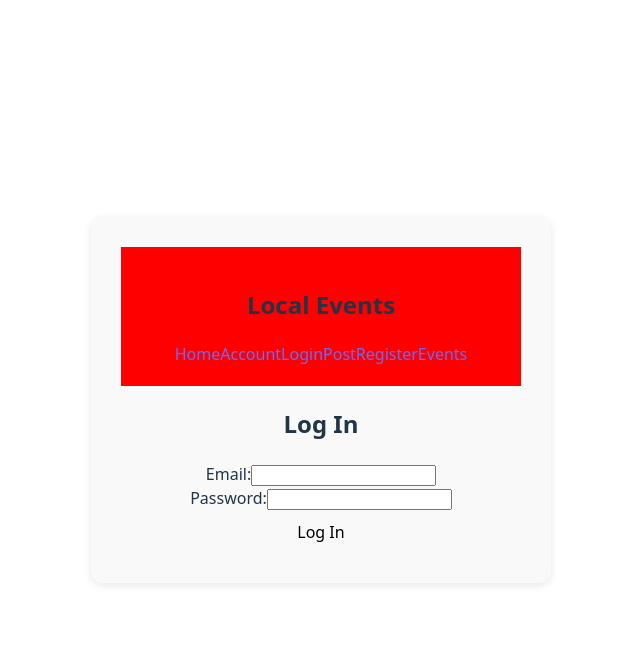
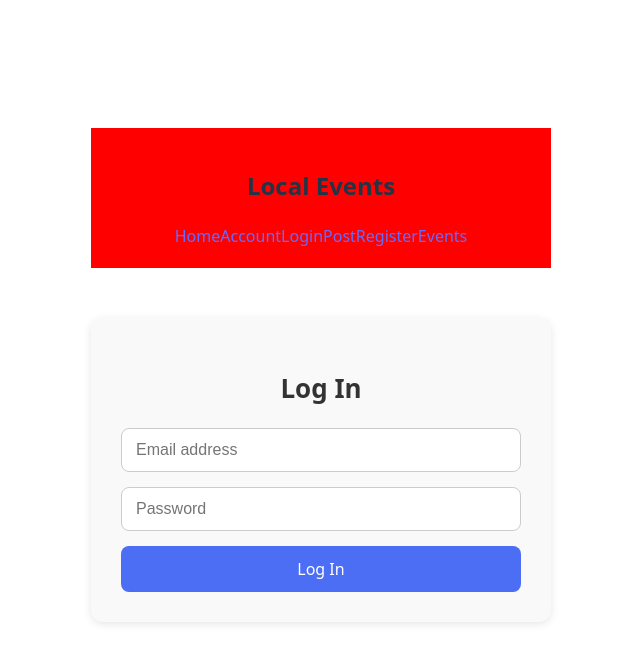
Before and after one commit to ShanedalyCS/local-events, a React app: page /login in a window 1280 px wide. Shown: the top 662 px of the page, without its empty margins (319-959 px from the left). Built offline with nearby package versions, Linux system fonts and the light colour scheme; no server answers; the HTML template or start-up script is replaced by a standard one.

Commit message:
Edit LogIn.jsx

```diff
--- a/src/Pages/LogIn.jsx
+++ b/src/Pages/LogIn.jsx
@@ -38,30 +38,38 @@ const LogIn = () => {  const [email, setEmail] = useState('');
 
 
   return (
-    <div className="login-container">
-      <NavBar/>
-      <h2>Log In</h2>
-      <form onSubmit={handleLogIn}>
-        <div>
-          <label>Email:</label>
+    <div>
+      <NavBar />
+
+      <div className="login-container">
+        <h2 className="login-title">Log In</h2>
+
+        <form className="login-form" onSubmit={handleLogIn}>
           <input
             type="email"
+            placeholder="Email address"
+            className="login-input"
             value={email}
             onChange={(e) => setEmail(e.target.value)}
             required
           />
-        </div>
-        <div>
-          <label>Password:</label>
+
           <input
             type="password"
+            placeholder="Password"
+            className="login-input"
             value={password}
             onChange={(e) => setPassword(e.target.value)}
             required
           />
-        </div>
-        <button type="submit">Log In</button>
-      </form>
+
+          <button type="submit" className="login-button">
+            Log In
+          </button>
+        </form>
+
+        {message && <p className="login-message">{message}</p>}
+      </div>
     </div>
   );
 };
```
